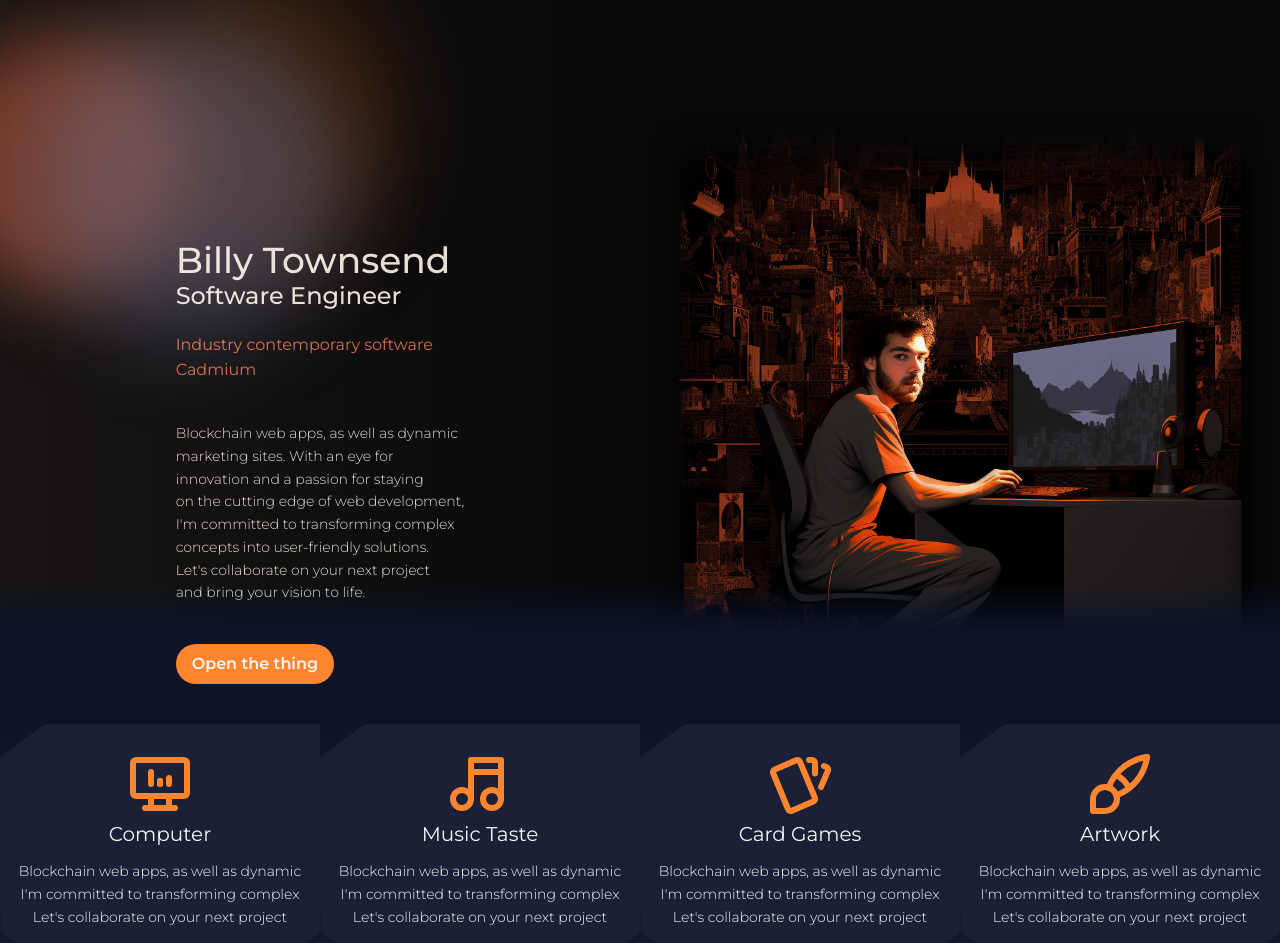
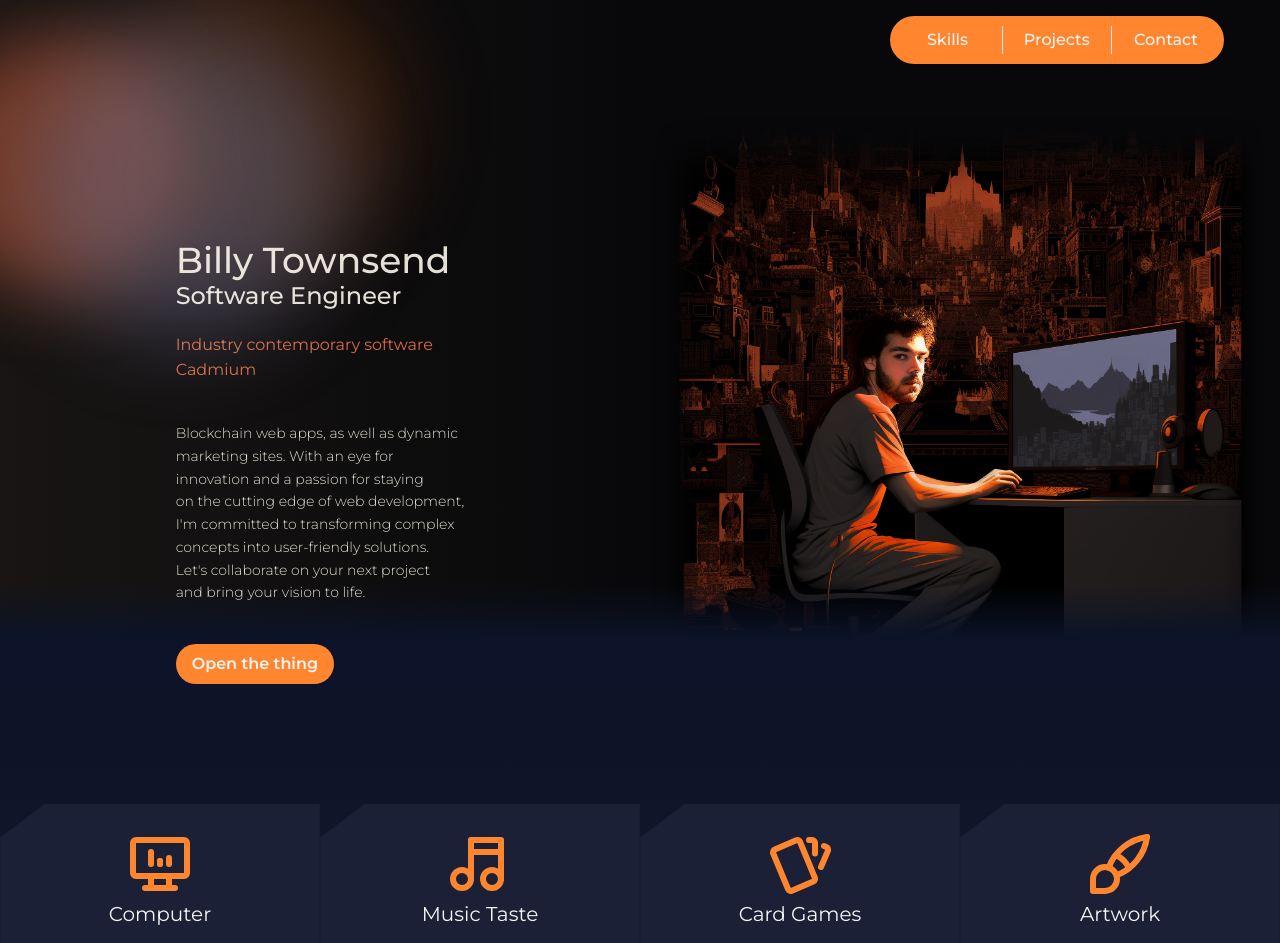
Before and after one commit to BillyTheArtist/dev-portfolio, a Next.js app: page / in a window 1280 px wide. Shown: the top 943 px of the page. Built offline with nearby package versions, Linux system fonts and the light colour scheme.

Commit message:
Started on Skills page.

```diff
--- a/app/page.tsx
+++ b/app/page.tsx
@@ -8,18 +8,27 @@ import { LinkedinIcon } from "@/components/icons/LinkedinIcon";
 import { GithubIcon } from "@/components/icons/GithubIcon";
 import { MusicIcon } from "@/components/icons/MusicIcon";
 import { CardIcon } from "@/components/icons/CardIcon";
+import { SeparatorFooter } from "@/components/ui/SeparatorFooter";
 import { Separator } from "@/components/ui/separator";
 import { Roboto_Slab, Montserrat } from "next/font/google";
 import Image from "next/image";
 import { BrushIcon } from "@/components/icons/BrushIcon";
+import {
+  NavigationMenu,
+  NavigationMenuContent,
+  NavigationMenuIndicator,
+  NavigationMenuItem,
+  NavigationMenuLink,
+  NavigationMenuList,
+  NavigationMenuTrigger,
+  NavigationMenuViewport,
+} from "@/components/ui/navigation-menu";
+import Link from "next/link";
 
 {
   /* Fonts */
 }
-const roboto = Roboto_Slab({
-  weight: ["400", "700"],
-  subsets: ["latin"],
-});
+
 const montserratLight = Montserrat({
   weight: "300",
   subsets: ["latin"],
@@ -55,7 +64,43 @@ export default function Home() {
   return (
     <main className={montserrat.className}>
       {/* Page Parent Box */}
-      <div className="flex flex-col min-h-screen">
+      <div className="flex flex-col min-h-screen relative lg:bg-baseBG">
+        <div className="bg-boxLite flex justify-center items-center">
+          <NavigationMenu className="absolute top-0  md:right-0 mt-4 md:mr-14">
+            <NavigationMenuList className="bg-buttonOrange p-2 rounded-full">
+              <Link href="/skills">
+                <NavigationMenuItem className="min-w-[100px] bg-buttonOrange  p-[4px] rounded-l-2xl rounded-r-[2px] text-center hover:bg-baseOrange">
+                  <NavigationMenuLink
+                    className={`text-brightGrey ${montserratSemiBold.className}`}
+                  >
+                    Skills
+                  </NavigationMenuLink>
+                </NavigationMenuItem>
+              </Link>
+              <Separator decorative />
+              <Link href="/myprojects">
+                <NavigationMenuItem className="min-w-[100px] bg-buttonOrange  p-[4px] rounded-[2px] text-center hover:bg-baseOrange">
+                  <NavigationMenuLink
+                    className={`text-brightGrey ${montserratSemiBold.className}`}
+                  >
+                    Projects
+                  </NavigationMenuLink>
+                </NavigationMenuItem>
+              </Link>
+              <Separator decorative />
+              <Link href="/contact">
+                <NavigationMenuItem className="min-w-[100px] bg-buttonOrange  p-[4px] rounded-r-2xl rounded-l-[2px] text-center hover:bg-baseOrange">
+                  <NavigationMenuLink
+                    className={`text-brightGrey ${montserratSemiBold.className}`}
+                  >
+                    Contact
+                  </NavigationMenuLink>
+                </NavigationMenuItem>
+              </Link>
+            </NavigationMenuList>
+          </NavigationMenu>
+        </div>
+
         {/* Landing Box section-Text and Image */}
         <section className="grid grid-cols-1 md:grid-cols-2 lg:grid-cols-2 xl:grid-cols-2 place-items-center">
           {/* Text half */}
@@ -124,8 +169,8 @@ export default function Home() {
             </div>
           </div>
         </section>
-        <section className="flex w-full justify-center bg-gradient-to-b from-transparent from 30% via-baseBG via-10% to-liteBG to-90%  mt-[-150px] md:mt-[-80px] lg:mt-[-100px] pt-[100px] mb-[-50px] pb-[50px]mb-[-50px] pb-[50px]">
-          <div className="max-w-[1470px] w-full grid grid-cols-1 md:grid-cols-2 lg:grid-cols-2 xl:grid-cols-4 place-items-center justify-center ">
+        <section className=" flex w-full justify-center bg-gradient-to-b from-transparent from 30% via-baseBG via-10% to-liteBG to-90%  mt-[-150px] md:mt-[-80px] lg:mt-[-100px] pt-[100px] mb-[-50px] pb-[50px]mb-[-50px] pb-[50px]">
+          <div className="max-w-[1470px] mt-20 w-full grid grid-cols-1 md:grid-cols-2 lg:grid-cols-2 xl:grid-cols-4 place-items-center justify-center">
             <HeptaBox>
               <ComputerIcon />
               <h1
@@ -201,7 +246,7 @@ export default function Home() {
         {/* Footer */}
         <FooterPeaks />
         <footer className="grid grid-cols-1 place-items-center bg-boxLite md:space-x-7">
-          <Separator />
+          <SeparatorFooter />
           <div className="flex items-center justify-center bg-boxLite md:space-x-7">
             <LinkedinIcon />
             <GithubIcon />
```
